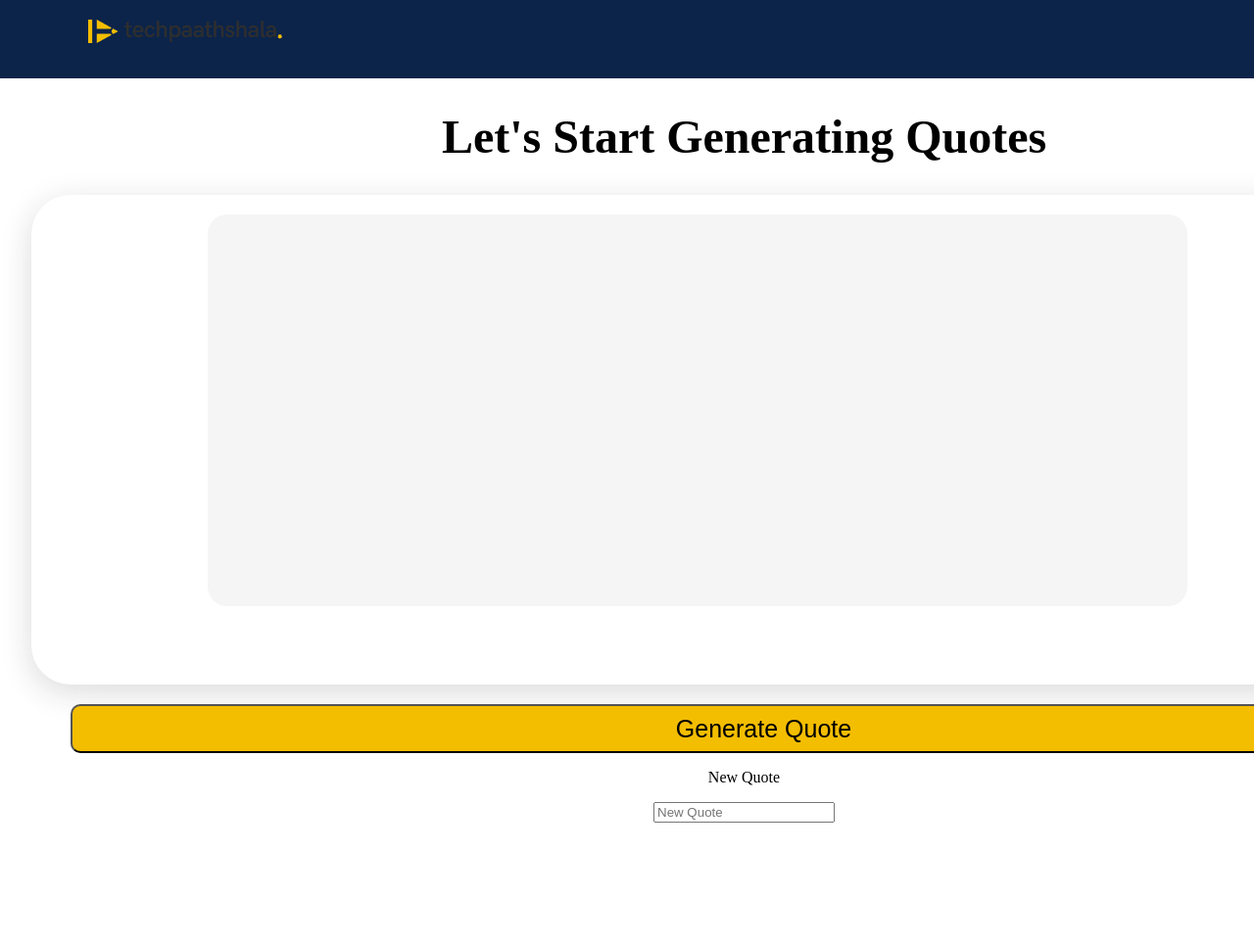
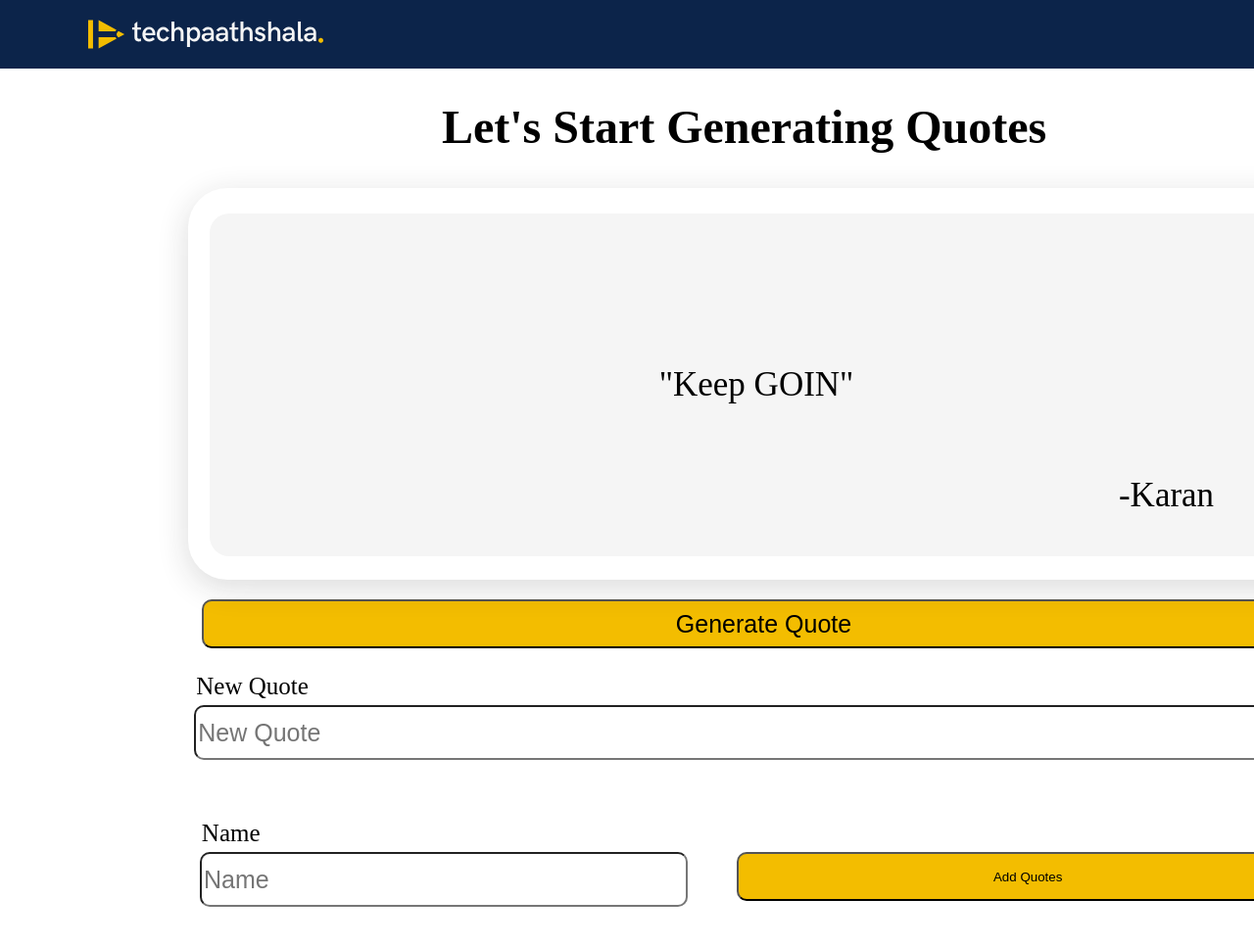
Before and after one commit to PalKarann/Quotes_generator, a plain HTML site: page index.html in a window 1280 px wide. Shown: the top 966 px of the page at 98% size. Drawn offline with Linux system fonts and the light colour scheme.

Commit message:
new added

```diff
--- a/index.html
+++ b/index.html
@@ -1,31 +1,49 @@
 <!DOCTYPE html>
 <html lang="en">
+
 <head>
     <meta charset="UTF-8">
     <meta name="viewport" content="width=device-width, initial-scale=1.0">
     <title>Quote Generator</title>
     <link rel="stylesheet" href="style.css">
 </head>
+
 <body>
     <div class="navigation">
-        <img src="image/techoaathshala_logo.png" alt="techoaathshala_logo">
+        <img src="image/Vector.svg" alt="techoaathshala_logo">
+        <div class="right">
+            <button>All Quotes</button>
+        </div>
     </div>
     <div class="container">
         <h1>Let's Start Generating Quotes</h1>
         <div class="Quote-Box">
             <div class="quote">
-
+                <p id="show-quote">
+                    "Keep GOIN"
+                </p>
+                <p id="show-author">
+                    -Karan
+                </p>
             </div>
         </div>
         <div class="Generate-Quotes">
-            <button>Generate Quote</button>
+            <button onclick="Generate_Quotes()">Generate Quote</button>
         </div>
         <div class="form">
             <p>New Quote</p>
             <input type="text" placeholder="New Quote" class="input">
             <!-- <input type="text" placeholder="Name" class="name"> -->
         </div>
+        <div class="Name">
+            <p>Name</p>
+            <div class="Add">
+                <input type="text" placeholder="Name" class="addition">
+                <button onclick="add()" class="button" ondblclick="reSet()">Add Quotes</button>
+            </div>
+        </div>
     </div>
 </body>
 <script src="script.js"></script>
+
 </html>
--- a/script.js
+++ b/script.js
@@ -1,32 +1,67 @@
 var quotes = [
   {
-    author: "Albert Einstein",
+    author: "-Albert Einstein",
     quote:
       "Life is like riding a bicycle. To keep your balance, you must keep moving.",
   },
   {
-    author: "Maya Angelou",
+    author: "-Maya Angelou",
     quote:
       "You will face many defeats in life, but never let yourself be defeated.",
   },
   {
-    author: "Nelson Mandela",
+    author: "-Nelson Mandela",
     quote: "It always seems impossible until it’s done.",
   },
   {
-    author: "Helen Keller",
+    author: "-Helen Keller",
     quote: "Alone we can do so little; together we can do so much.",
   },
   {
-    author: "Steve Jobs",
+    author: "-Steve Jobs",
     quote: "Innovation distinguishes between a leader and a follower.",
   },
 ];
 
+if (localStorage.getItem("quotes") == null) {
+  localStorage.setItem("quotes", JSON.stringify(quotes));
+}
 
-localStorage.setItem("quotes" , JSON.stringify(quotes))
+// console.log(getQuotes)
+function Generate_Quotes() {
+  var getQuotes = JSON.parse(localStorage.getItem("quotes"));
 
+  let randomIndex = Math.floor(Math.random() * getQuotes.length); //--new length//
+  // console.log(getQuotes)
 
-var getQuotes = JSON.parse(localStorage.getItem("quotes"))
+  let result = getQuotes[randomIndex].quote;
+  let show = getQuotes[randomIndex].author;
+  console.log(result);
 
-console.log(getQuotes)
+  document.getElementById("show-quote").innerHTML = result;
+  document.getElementById("show-author").innerHTML = show;
+}
+
+function add() {
+  let newQuote = document.querySelector(".input").value;
+  let newAuthor = document.querySelector(".addition").value;
+
+  let changeQuote = JSON.parse(localStorage.getItem("quotes"));
+
+  let newChanges = { author: newAuthor, quote: newQuote };
+
+  changeQuote.push(newChanges);
+
+  localStorage.setItem("quotes", JSON.stringify(changeQuote));
+  console.log(newChanges);
+
+  alert("Quote-added");
+
+  // function reSet(){
+  //   document.querySelector(".form").reset();
+  // }
+
+  // document.querySelector(".addition").reset();
+  document.querySelector(".input").value = "";
+  document.querySelector(".addition").value = "";
+}
--- a/style.css
+++ b/style.css
@@ -11,9 +11,10 @@ body{
     background-color: white;
 }
 .navigation{
-    height: 80px;
+    height: 70px;
     width: 1519px;
     background-color: rgba(12, 36, 74, 1);
+    display: flex;
 }
 .navigation img{
     padding: 20px 90px;
@@ -30,34 +31,118 @@ body{
     font-size: 48px;
 }
 .Quote-Box{
-    width: 100%;
-    height: 500px;
-    background-color:rgba(255, 255, 255, 1);
+    position: relative;
+    width: 80%;
+    height: 400px;
+    background-color: rgba(255, 255, 255, 1);
     border-radius: 40px;
     box-shadow: 0px 8px 32px 0px #1C1C1E29;
+    left: 11%;
 
 }
 .quote{
-    width: 1000px;
-    height: 400px;
+    width: 1116px;
+    height: 350px;
     background-color: #F5F5F5;
     border-radius: 20px;
     position: relative;
-    top: 20px;
-    left: 180px;
+    top: 26px;
+    left: 22px;
+}
+.quote p{
+    text-align: center;
+    font-size: 35px;
+    position: relative;
+    top: 155px;
+}
+#show-author{
+    text-indent: 75%;
+    top: 55%;
 }
 .Generate-Quotes{
     padding: 20px 0px 0px 40px;
 }
 .Generate-Quotes button{
-    width: 100%;
+    width: 81%;
     height: 50px;
     border-radius: 10px;
     background: var(--yellow, #F3BD00);
     font-size: 25px;
     cursor: pointer;
 }
+button:hover{
+    background-color: #e7cb65;
+}
 .form{
     width: 100%;
-    height: 500px;
+    height: 125px;
+    border-radius: 10px;
+    /* background: var(--yellow, #F3BD00); */
+    font-size: 25px;
+    /* cursor: pointer; */
 }
+.form p{
+    text-indent: -69%;
+    /* margin-left: 20px; */
+}
+.input{
+    width: 79%;
+    height: 50px;
+    border-radius: 10px;
+    /* background: var(--yellow, #F3BD00); */
+    font-size: 25px;
+    position: relative;
+    top: -20px;
+    margin-left: 35px;
+}
+.Name{
+    width: 100%;
+    height: 125px;
+    font-size: 25px;
+}
+.Name p{
+    text-indent: -72%;
+}
+.Add{
+    width: 102%;
+    height: 50px;
+    display: flex;
+    gap: 15%;
+}
+.addition{
+    width: 33%;
+    height: 50px;
+    border-radius: 10px;
+    /* background: var(--yellow, #F3BD00); */
+    font-size: 25px;
+    position: relative;
+    top: -20px;
+    left: 172px;
+}
+.button{
+    position: relative;
+    /* left: -10%; */
+    height: 50px;
+    width: 40%;
+    top: -20px;
+    background-color: #F3BD00;
+    cursor: pointer;
+    border-radius: 10px;
+}
+.right{
+    position: relative;
+    left: 60%;
+    top: 10px;
+}
+.right button{
+    font-family: lato;
+    font-weight: 50px;
+    height: 45px;
+    width: 130px;
+    background-color: #F3BD00;
+    font-size: 15px;
+    border-radius: 10px;
+}
+.right button:hover{
+    background-color: #e7cb65;
+}
```
Also changed, not shown: image/Vector.svg (added), image/techoaathshala_logo.png (deleted).
